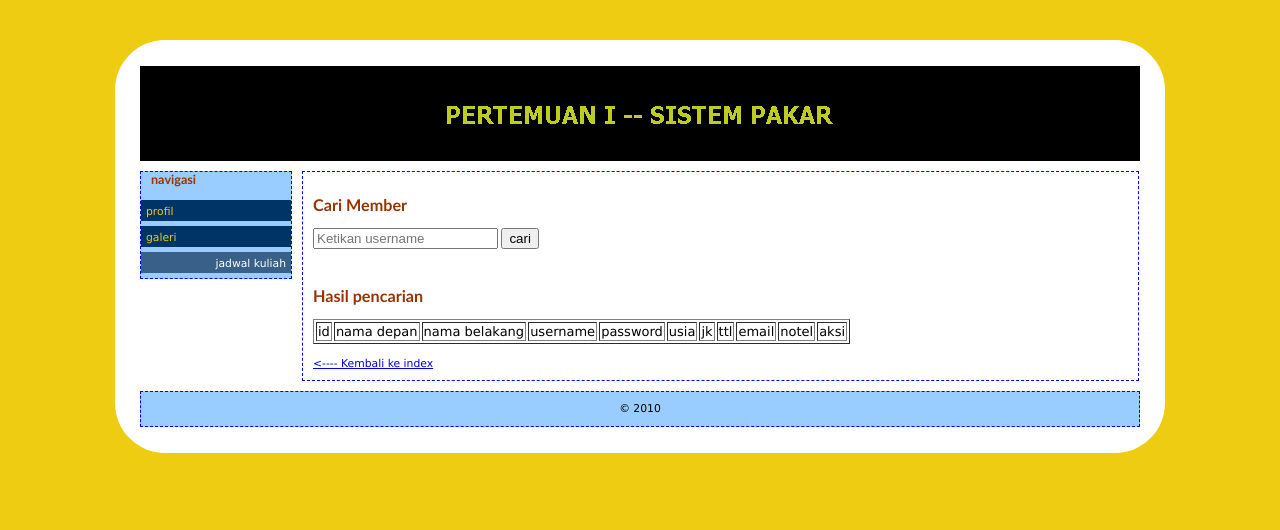
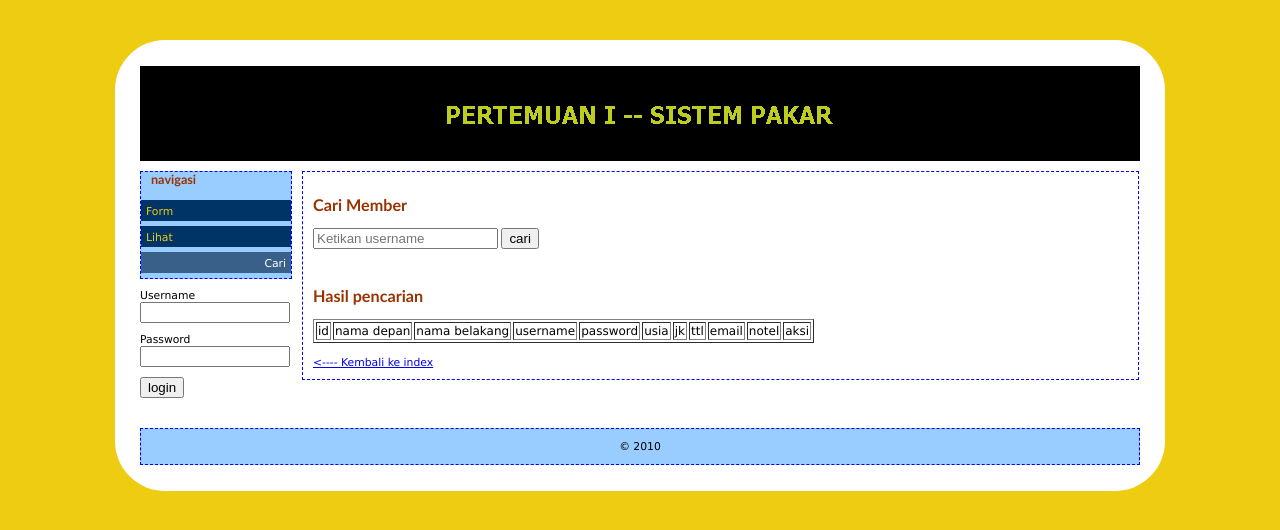
Before and after one commit to NashifRahman/PL_Sem2, a PHP site: page /index.php?module=cari in a window 1280 px wide. Shown: the top 530 px of the page. Run offline with PHP 8.4, Linux system fonts and the light colour scheme.

Commit message:
kodingan PL semester 2

```diff
--- a/index.php
+++ b/index.php
@@ -1,6 +1,7 @@
 <?php
-function check_link ($link) {
-    if (isset($_GET["module"])){
+function check_link($link)
+{
+    if (isset($_GET["module"])) {
         $nama_file = $_GET["module"];
 
         if ($link == $nama_file) {
@@ -28,20 +29,32 @@ function check_link ($link) {
             <div id="header">
             </div>
             <div id="bungkus">
+                <div id="bungkus2">
                     <div id="sidebar">
                         <h3>navigasi</h3>
                         <ul id="navmenu">
-                        <li><a href="index.php" class="<?= check_link("")?>">profil</a></li>
-                        <li><a href="?module=lihat#pos" class="<?= check_link("lihat")?>">galeri</a></li>
-                        <li><a href="?module=cari#pos" class="<?= check_link("cari")?>">jadwal kuliah</a></li>
+                            <li><a href="index.php" class="<?= check_link("") ?>">Form</a></li>
+                            <li><a href="?module=lihat#pos" class="<?= check_link("lihat") ?>">Lihat</a></li>
+                            <li><a href="?module=cari#pos" class="<?= check_link("cari") ?>">Cari</a></li>
                         </ul>
+                    </div>
+                    <div id="in">
+                        <form action="?module=loginproc#pos" method="post" class="form">
+                            Username
+                            <input type="text" name="username" style="width:150px">
+
+                            Password
+                            <input type="password" name="pass" style="width:150px">
+                            <input type="submit" value="login">
+                        </form>
+                    </div>
                 </div>
                 <div id="page">
                     <?php
-                    if(isset($_GET["module"])){
+                    if (isset($_GET["module"])) {
                         $Nama_file = $_GET["module"];
                         include "module/$Nama_file.php";
-                    }else
+                    } else
                         include "uinform.php";
                     ?>
                 </div>
--- a/module/cari.php
+++ b/module/cari.php
@@ -1,11 +1,18 @@
 <!DOCTYPE html>
 <html lang="en">
+
 <head>
     <meta charset="UTF-8">
     <meta http-equiv="X-UA-Compatible" content="IE=edge">
     <meta name="viewport" content="scale=1.0">
     <title>Document</title>
+    <style type="text/css">
+        td {
+            font-size: 12px;
+        }
+    </style>
 </head>
+
 <body>
     <h2>Cari Member</h2>
     <form action="?module=cari" method="get">
@@ -17,43 +24,63 @@
     <h2>Hasil pencarian</h2>
     <?php
     include "koneksi.php";
-    if(isset($_GET['username'])){
+    if (isset($_GET['username'])) {
         $username = $_GET['username'];
         $hasil = mysqli_query($conn, "SELECT * FROM register where `username` like '$username'");
     }
     ?>
     <div>
-    <table  border="1">
+        <table border="1">
             <tr>
-            <td >id</td>
-            <td >nama depan</td>
-            <td >nama belakang</td>
-            <td >username</td>
-            <td >password</td>
-            <td >usia</td>
-            <td >jk</td>
-            <td >ttl</td>
-            <td >email</td>
-            <td >notel</td>
+                <td>id</td>
+                <td>nama depan</td>
+                <td>nama belakang</td>
+                <td>username</td>
+                <td>password</td>
+                <td>usia</td>
+                <td>jk</td>
+                <td>ttl</td>
+                <td>email</td>
+                <td>notel</td>
                 <td colspan="2">aksi</td>
             </tr>
             <?php
-    if(isset($_GET['username'])):
-    while($buff = mysqli_fetch_assoc($hasil)):
+            if (isset($_GET['username'])):
+                while ($buff = mysqli_fetch_assoc($hasil)):
                     ?>
                     <tr>
-            <td ><?php echo $buff["id"];?></td>
-            <td ><?php echo $buff['namadep'];?></td>
-            <td ><?php echo $buff["namabel"];?></td>
-            <td ><?php echo $buff["username"];?></td>
-            <td ><?php echo $buff["password"];?></td>
-            <td ><?php echo $buff["usia"];?></td>
-            <td ><?php echo $buff["jk"];?></td>
-            <td ><?php echo $buff["ttl"];?></td>
-            <td ><?php echo $buff["email"];?></td>
-            <td ><?php echo $buff["notel"];?></td>
-            <td ><a href="edit.php?id=<?php echo $buff["id"];?>">edit</a></td>
-            <td ><a href="hapus.php?id=<?php echo $buff["id"];?>">hapus</a></td>
+                        <td>
+                            <?php echo $buff["id"]; ?>
+                        </td>
+                        <td>
+                            <?php echo $buff['namadep']; ?>
+                        </td>
+                        <td>
+                            <?php echo $buff["namabel"]; ?>
+                        </td>
+                        <td>
+                            <?php echo $buff["username"]; ?>
+                        </td>
+                        <td>
+                            <?php echo $buff["password"]; ?>
+                        </td>
+                        <td>
+                            <?php echo $buff["usia"]; ?>
+                        </td>
+                        <td>
+                            <?php echo $buff["jk"]; ?>
+                        </td>
+                        <td>
+                            <?php echo $buff["ttl"]; ?>
+                        </td>
+                        <td>
+                            <?php echo $buff["email"]; ?>
+                        </td>
+                        <td>
+                            <?php echo $buff["notel"]; ?>
+                        </td>
+                        <td><a href="edit.php?id=<?php echo $buff["id"]; ?>">edit</a></td>
+                        <td><a href="hapus.php?id=<?php echo $buff["id"]; ?>">hapus</a></td>
                     </tr>
                     <?php
                 endwhile;
@@ -64,4 +91,5 @@ endif;
     <br>
     <a href="index.php"><---- Kembali ke index</a>
 </body>
+
 </html>
--- a/style/style.css
+++ b/style/style.css
@@ -140,3 +140,18 @@ table{
     border-radius: 50px;
     display: flex;
 }
+
+#bungkus2{
+    display: grid;
+}
+
+#in{
+    align-items: flex-start;
+    margin-top: 10px;
+    width: 150px;
+    align-self: flex-start;
+}
+
+#in input{
+    margin-bottom: 10px;
+}
```
Also changed, not shown: module/indexuser.php (added, +7 -0 lines), module/loginproc.php (added, +19 -0 lines), module/logout.php (added, +7 -0 lines). Lines whose indentation alone changed are shown as unchanged.
